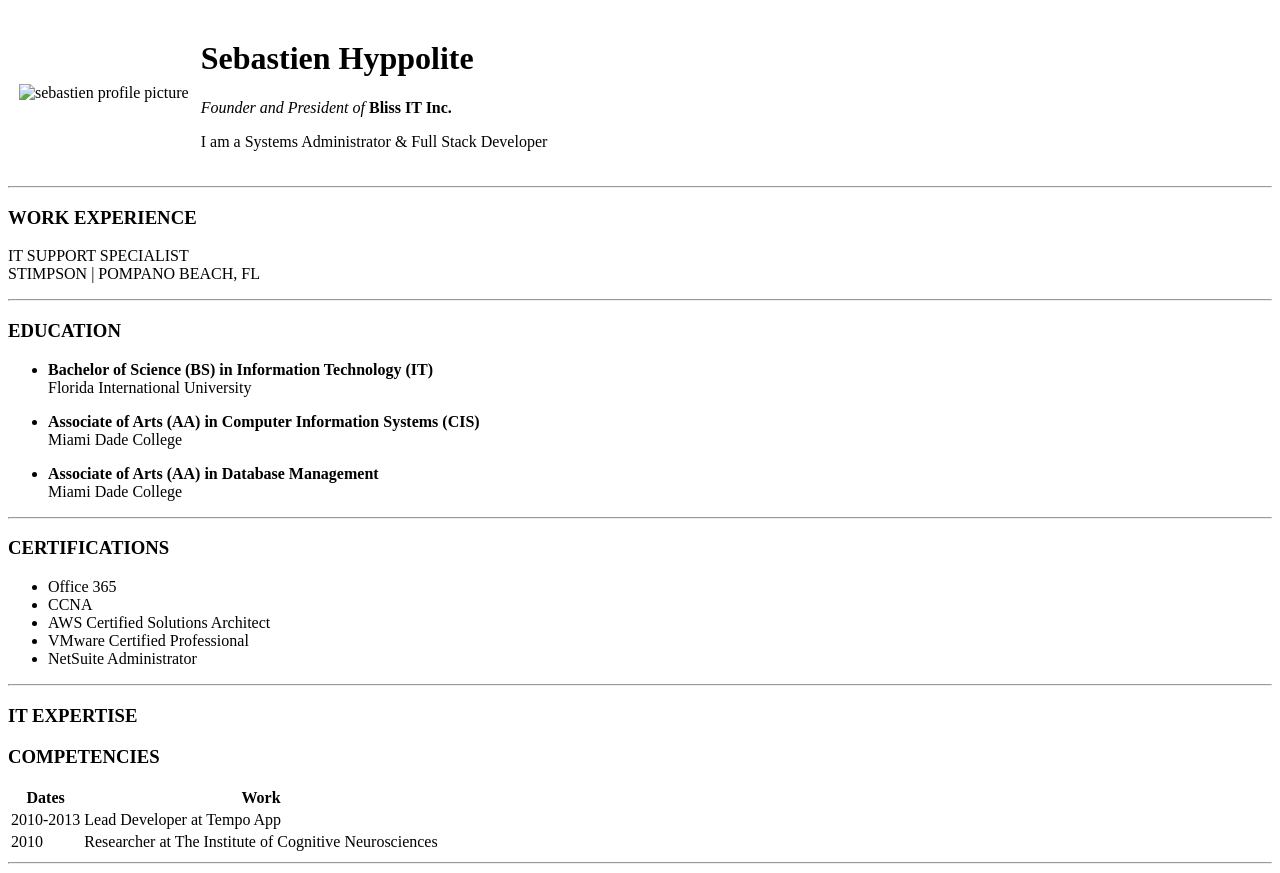
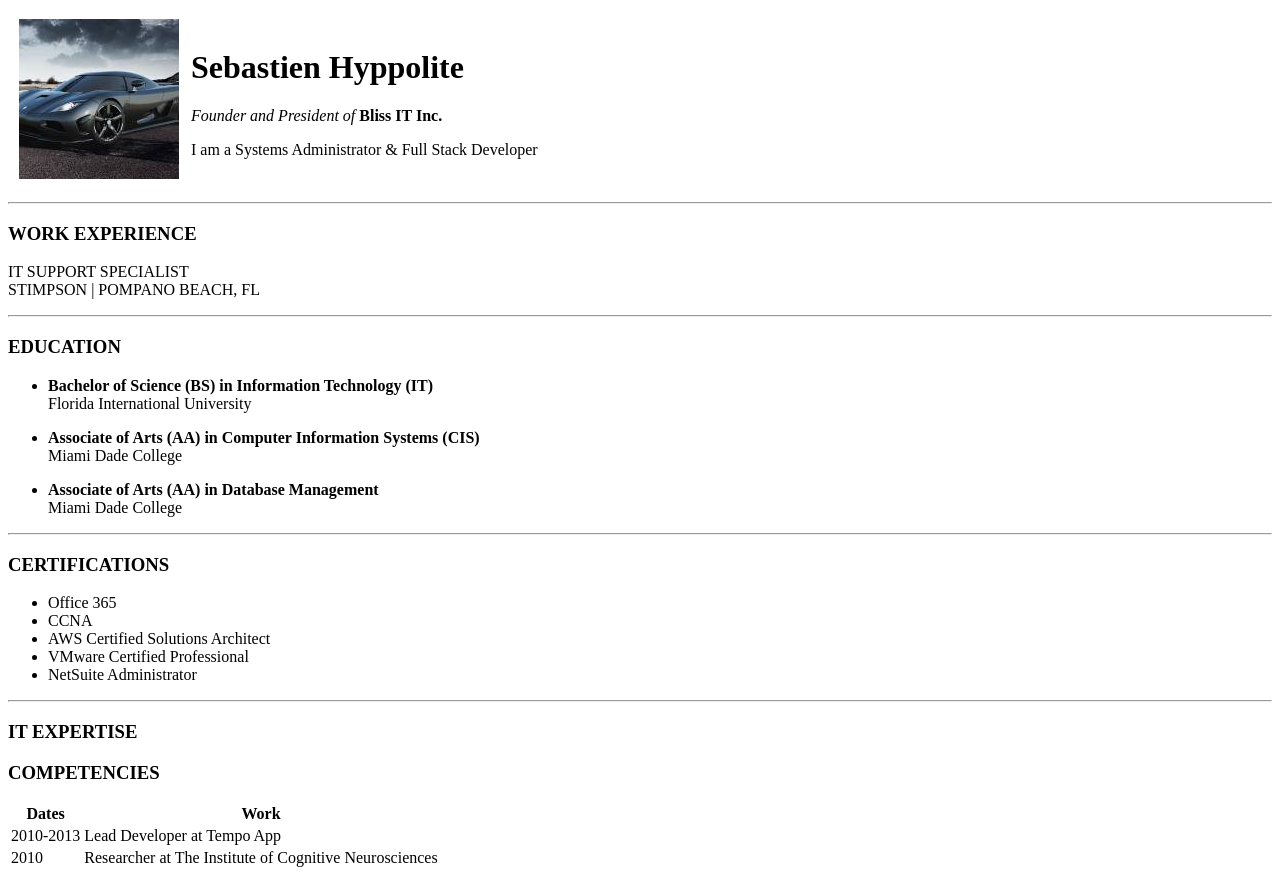
Before and after one commit to jshypp2020/cv, a plain HTML site: page index.html in a window 1280 px wide. Shown: the top 873 px of the page. Drawn offline with Linux system fonts and the light colour scheme.

Commit message:
Update index.html

```diff
--- a/index.html
+++ b/index.html
@@ -9,7 +9,7 @@
 <body>
   <table cellspacing="10">
     <tr>
-      <td><img src="images/lil babas_edited_2.jpg" alt="sebastien profile picture"></td>
+      <td><img src="images/profile pic koenig_edited.jpg" alt="sebastien profile picture"></td>
       <td><h1>Sebastien Hyppolite</h1>
       <p><em>Founder and President of</em> <strong>Bliss IT Inc.</strong></p>
       <p>I am a Systems Administrator & Full Stack Developer</p></td>
```
